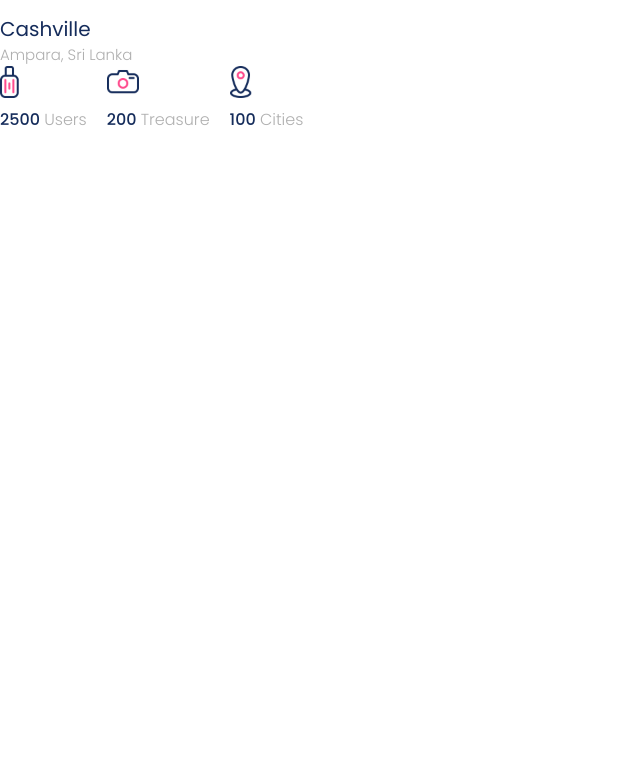
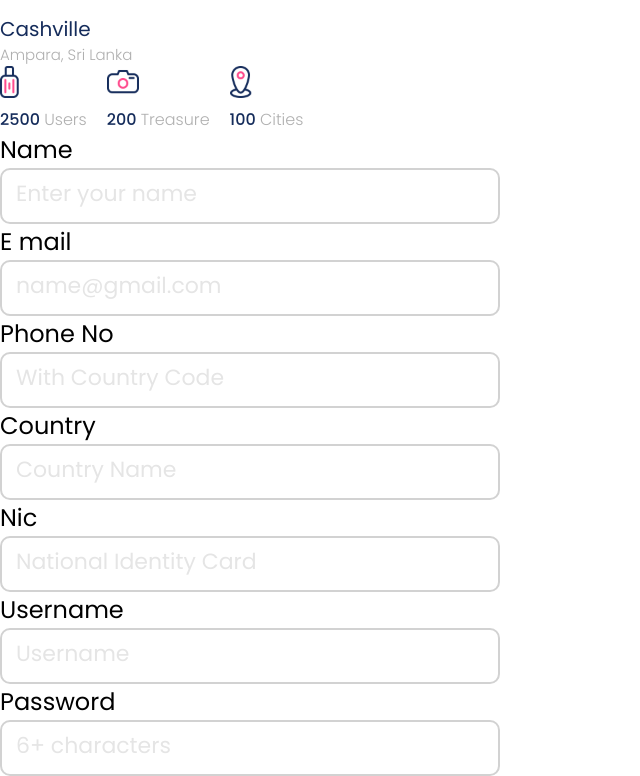
Before and after one commit to archis-academy/november-frontend-lankastay-1, a React (Vite) app: page /playground in a window 1280 px wide. Shown: the part 3242-4018 px from the top of the page, without its empty margins (0-640 px from the left). Before the commit the page ends 3374 px from the top, so only its background shows below. Built offline with nearby package versions, Linux system fonts and the light colour scheme.

Commit message:
input component done

```diff
--- /dev/null
+++ b/src/Components/inputComponent/Input.jsx
@@ -0,0 +1,13 @@
+import React from 'react';
+import style from "./input.module.scss"
+
+const Input = ( {label, placeholder, type,id}) => {
+  return (
+    <div key={id} className={style.inputDiv}>
+      <p>{label}</p>
+      <input type={type} placeholder={placeholder} />
+    </div>
+  );
+};
+
+export default Input;
--- /dev/null
+++ b/src/Components/inputComponent/input.module.scss
@@ -0,0 +1,21 @@
+@import "../../styles/reset.scss";
+.inputDiv {
+  display: flex;
+  flex-direction: column;
+  p {
+    color: $black;
+    font-size: 24px;
+  }
+  input {
+    padding: 14px;
+    border: 2.5px solid rgba(210, 210, 210, 1);
+    border-radius: 10px;
+    max-width: 500px;
+    &::placeholder{
+        color:$color-border ;
+        font-size: 22px;
+        font-weight: 400;
+        font-family: Poppins;
+    }
+  }
+}
--- a/src/mock/db.json
+++ b/src/mock/db.json
@@ -986,5 +986,182 @@
         }
       ]
     }
+  ],
+
+  "createAccountUser": [
+    {
+      "id": 1,
+      "name": "name",
+      "label": "Name",
+      "placeholder": "Enter your name",
+      "type": "text"
+    },
+    {
+      "id": 2,
+      "name": "email",
+      "label": "E mail",
+      "placeholder": "name@gmail.com",
+      "type": "email"
+    },
+    {
+      "id": 3,
+      "name": "phoneNo",
+      "label": "Phone No",
+      "placeholder": "With Country Code",
+      "type": "text"
+    },
+    {
+      "id": 4,
+      "name": "country",
+      "label": "Country",
+      "placeholder": "Country Name",
+      "type": "text"
+    },
+    {
+      "id": 5,
+      "name": "nic",
+      "label": "Nic",
+      "placeholder": "National Identity Card",
+      "type": "text"
+    },
+    {
+      "id": 6,
+      "name": "username",
+      "label": "Username",
+      "placeholder": "Username",
+      "type": "text"
+    },
+    {
+      "id": 7,
+      "name": "password",
+      "label": "Password",
+      "placeholder": "6+ characters",
+      "type": "password"
+    }
+  ],
+
+  "loginAccount": [
+    {
+      "id": 1,
+      "name": "username",
+      "label": "Username",
+      "placeholder": "Username",
+      "type": "text"
+    },
+    {
+      "id": 2,
+      "name": "password",
+      "label": "Password",
+      "placeholder": "6+ characters",
+      "type": "password"
+    }
+  ],
+
+  "createAccountAdmin": [
+    {
+      "id": 1,
+      "name": "name",
+      "label": "Name",
+      "placeholder": "Enter your name",
+      "type": "text",
+      "column": "left"
+    },
+    {
+      "id": 2,
+      "name": "email",
+      "label": "E mail",
+      "placeholder": "name@gmail.com",
+      "type": "email",
+      "column": "left"
+    },
+    {
+      "id": 3,
+      "name": "phoneNo",
+      "label": "Phone No",
+      "placeholder": "With Country Code",
+      "type": "text",
+      "column": "left"
+    },
+    {
+      "id": 4,
+      "name": "country",
+      "label": "Country",
+      "placeholder": "Country Name",
+      "type": "text",
+      "column": "left"
+    },
+    {
+      "id": 5,
+      "name": "nic",
+      "label": "Nic",
+      "placeholder": "National Identity Card",
+      "type": "text",
+      "column": "left"
+    },
+    {
+      "id": 6,
+      "name": "username",
+      "label": "Username",
+      "placeholder": "Username",
+      "type": "text",
+      "column": "left"
+    },
+    {
+      "id": 7,
+      "name": "password",
+      "label": "Password",
+      "placeholder": "6+ characters",
+      "type": "password",
+      "column": "left"
+    },
+
+    {
+      "id": 8,
+      "name": "hotelName",
+      "label": "Hotel Name",
+      "placeholder": "Full Name",
+      "type": "text",
+      "column": "right"
+    },
+    {
+      "id": 9,
+      "name": "registrationNo",
+      "label": "Registration No",
+      "placeholder": "PVT(Ltd)",
+      "type": "text",
+      "column": "right"
+    },
+    {
+      "id": 10,
+      "name": "address",
+      "label": "Address",
+      "placeholder": "Location",
+      "type": "text",
+      "column": "right"
+    },
+    {
+      "id": 11,
+      "name": "uploadImages",
+      "label": "Upload Images",
+      "placeholder": "Upload",
+      "type": "text",
+      "column": "right"
+    },
+    {
+      "id": 12,
+      "name": "uploadDocuments",
+      "label": "Upload Documents",
+      "placeholder": "Upload",
+      "type": "text",
+      "column": "right"
+    },
+    {
+      "id": 13,
+      "name": "facilities",
+      "label": "Facilities",
+      "placeholder": "Describe",
+      "type": "text",
+      "column": "right"
+    }
   ]
 }
--- a/src/pages/playground/index.jsx
+++ b/src/pages/playground/index.jsx
@@ -2,16 +2,22 @@ import React from 'react';
 import { useEffect, useState } from 'react';
 import fetchData from '../../lib/fetchData.js';
 import ChoiseCard from '../../Components/ChoiseCard/ChoiseCard';
-import QuickStats from "../../Components/quick-stats-component/quick_stats"
+import QuickStats from '../../Components/quick-stats-component/quick_stats';
+import Input from '../../Components/inputComponent/input.jsx';
+import { data } from 'react-router-dom';
 
 const Playground = () => {
   const [quickIcons, setQuickIcons] = useState([]);
   const [cards, setCards] = useState([]);
+  const [inputs, setInputs] = useState([]);
 
   useEffect(() => {
     fetchData('quickStats').then((data) => setQuickIcons(data));
     fetchData('choise-cards').then((data) => setCards(data));
+    fetchData('createAccountUser').then((data) => setInputs(data));
   }, []);
+
+  useEffect(() => {}, []);
 
   return (
     <div>
@@ -27,7 +33,6 @@ const Playground = () => {
         />
       ))}
 
-
       <div style={{ display: 'flex' }}>
         {quickIcons.map((item) => {
           return (
@@ -38,6 +43,22 @@ const Playground = () => {
         })}
       </div>
 
+      <form>
+        {inputs.map((item) => {
+          return (
+            <div>
+              <Input
+                label={item.label}
+                placeholder={item.placeholder}
+                type={item.type}
+                key={item.id}
+              />
+            </div>
+          );
+        })}
+      </form>
+
+      <div></div>
     </div>
   );
 };
```
